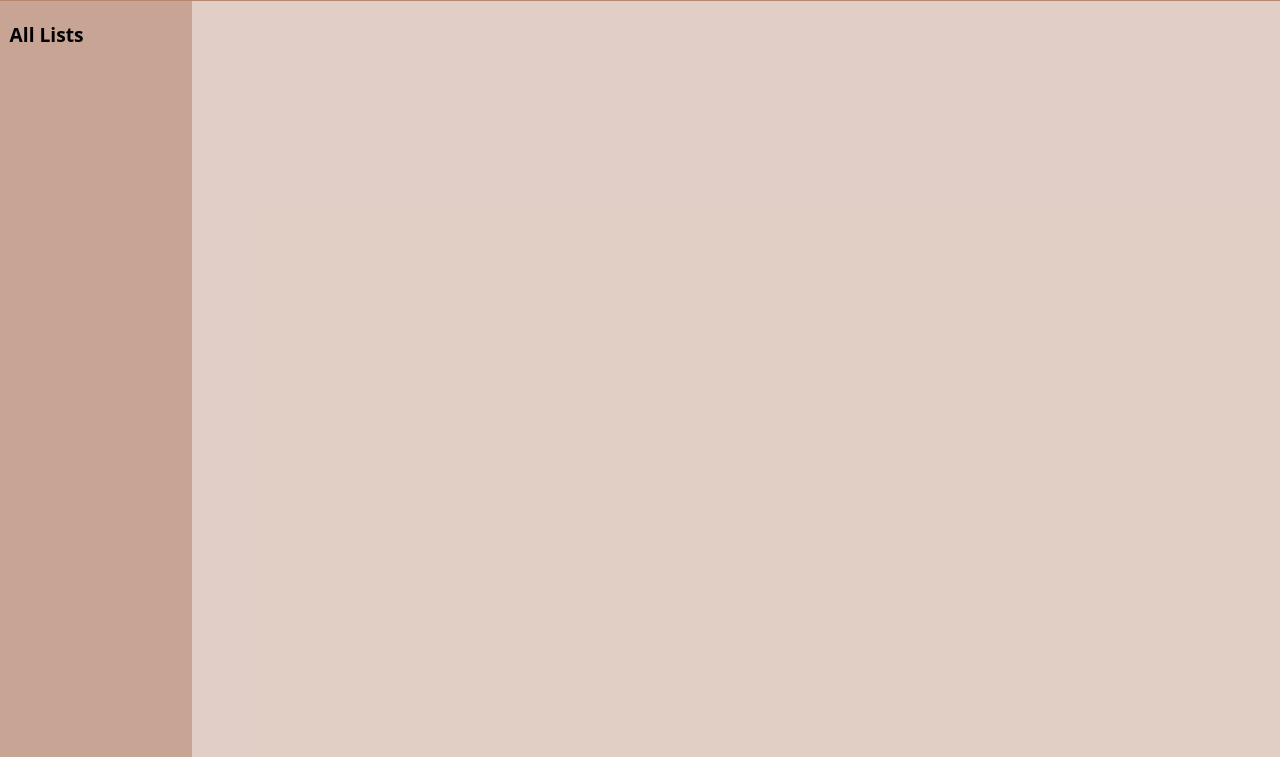
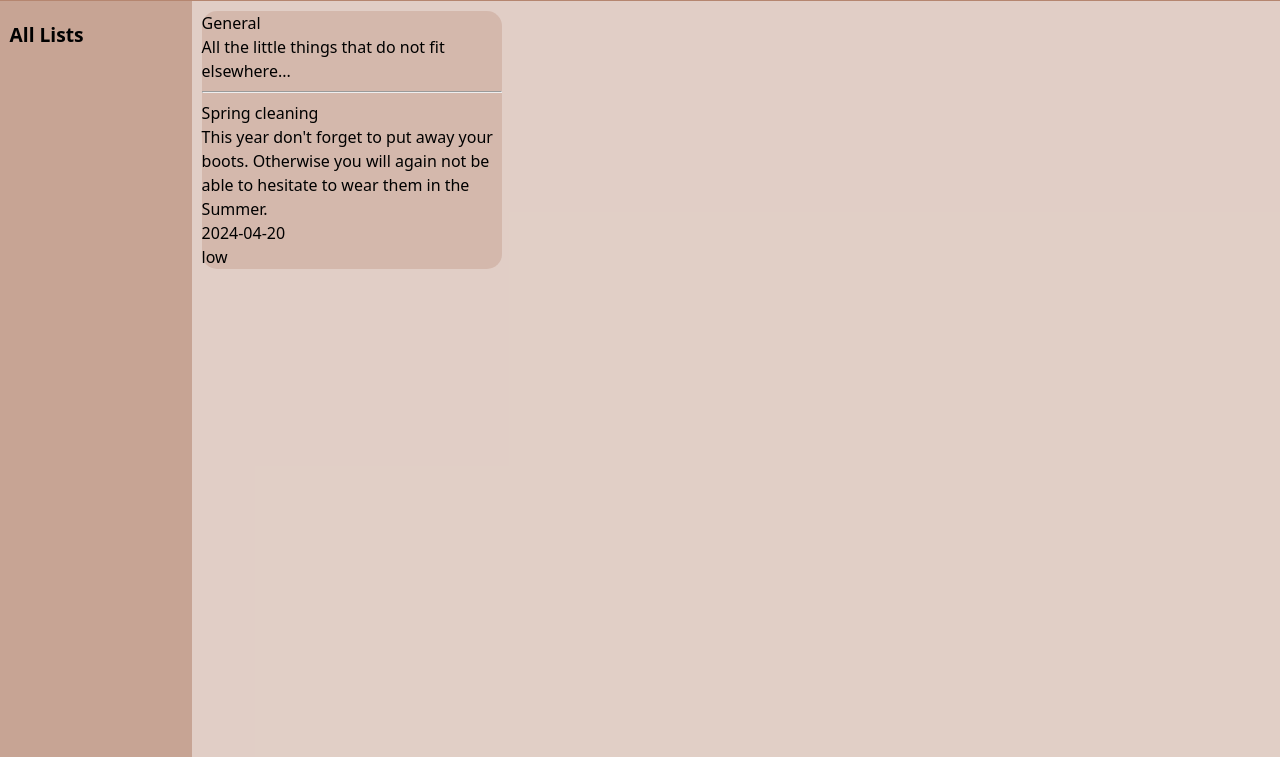
Before and after one commit to bellitabellota/TOP-Todo-List, a website built with webpack: page src/template.html in a window 1280 px wide. Shown: the part 43-800 px from the top of the page. Built offline with nearby package versions, Linux system fonts and the light colour scheme.

Commit message:
Add displayListsInMain function

```diff
--- a/src/index.js
+++ b/src/index.js
@@ -1,10 +1,16 @@
 import "./styles.css";
 import "modern-normalize";
 import { ListCollection } from "./scripts/list-collection";
+import { displayListsInMain } from "./scripts/display-lists-in-main";
 
 const listCollection = new ListCollection();
 listCollection.addList("General", "All the little things that do not fit elsewhere...");
 console.log(listCollection.all[0]);
 
 listCollection.all[0].addTodo("Spring cleaning", "This year don't forget to put away your boots. Otherwise you will again not be able to hesitate to wear them in the Summer.", "2024-04-20", "low");
+
 console.log(listCollection.all[0].todos[0]);
+
+const listsContainer = document.querySelector(".lists-container");
+
+displayListsInMain(listCollection.all, listsContainer);
--- /dev/null
+++ b/src/scripts/display-lists-in-main.js
@@ -0,0 +1,45 @@
+export function displayListsInMain(lists, listsContainer) {
+  listsContainer.innerHTML = "";
+
+  lists.forEach(list => {
+    const listElem = document.createElement("div");
+    listElem.className ="list";
+    listsContainer.appendChild(listElem);
+
+    const listHeading = document.createElement("h2");
+    listHeading.textContent = `${list.name}`;
+    listElem.appendChild(listHeading);
+    const listDescription = document.createElement("p");
+    listDescription.textContent = `${list.description}`;
+    listElem.appendChild(listDescription);
+
+    const hrElem = document.createElement("hr");
+    listElem.appendChild(hrElem);
+
+    list.todos.forEach( todo => {
+      const todoContainer = document.createElement("div");
+      todoContainer.className = "todo";
+      listElem.appendChild(todoContainer);
+
+      const todoName = document.createElement("p");
+      todoName.className = "todo-name";
+      todoName.textContent = `${todo.name}`;
+      todoContainer.appendChild(todoName);
+
+      const todoDetails = document.createElement("p");
+      todoDetails.className = "todo-details";
+      todoDetails.textContent = `${todo.details}`;
+      todoContainer.appendChild(todoDetails);
+
+      const todoDueDate = document.createElement("p");
+      todoDueDate.className = "todo-due-date";
+      todoDueDate.textContent = `${todo.dueDate}`;
+      todoContainer.appendChild(todoDueDate);
+
+      const todoPriority = document.createElement("p");
+      todoPriority.className = "todo-priority";
+      todoPriority.textContent = `${todo.priority}`;
+      todoContainer.appendChild(todoPriority);
+    })
+  });
+}
```
Also changed, not shown: src/template.html (+0 -8 lines).
